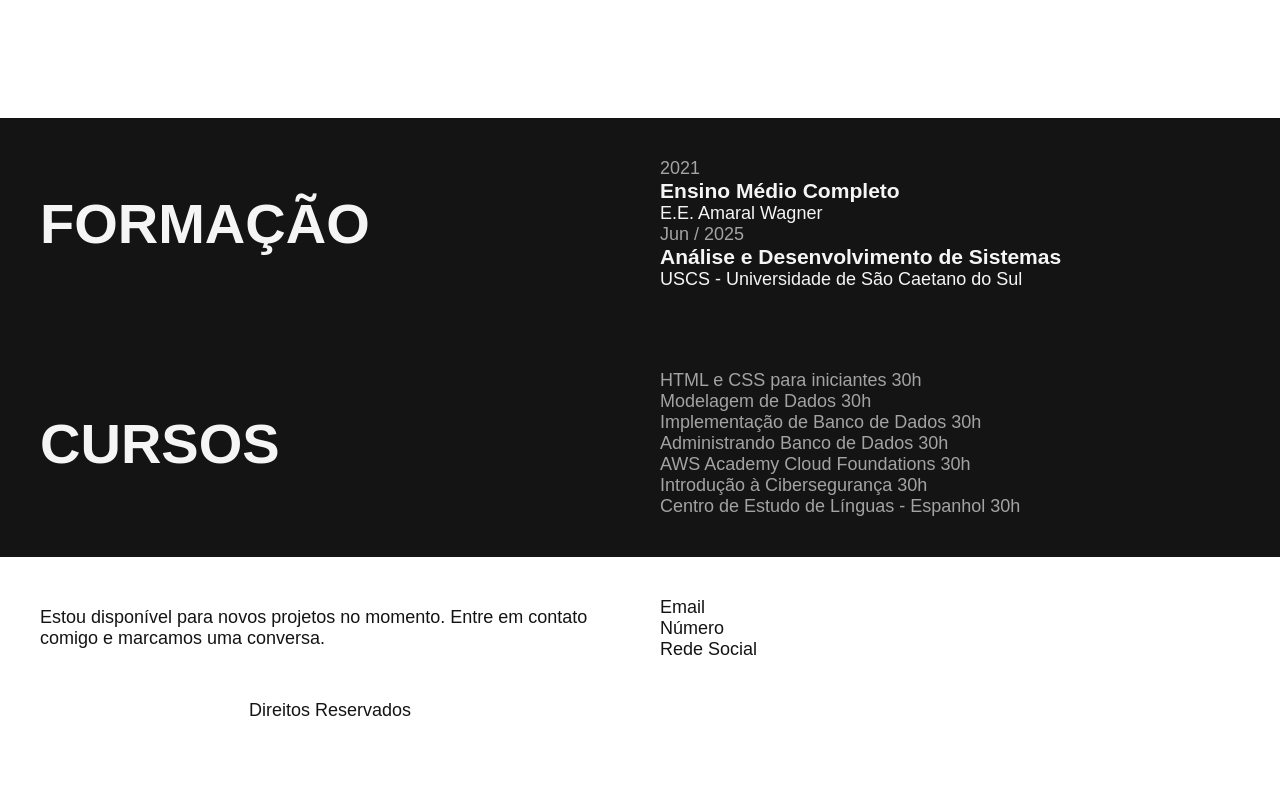
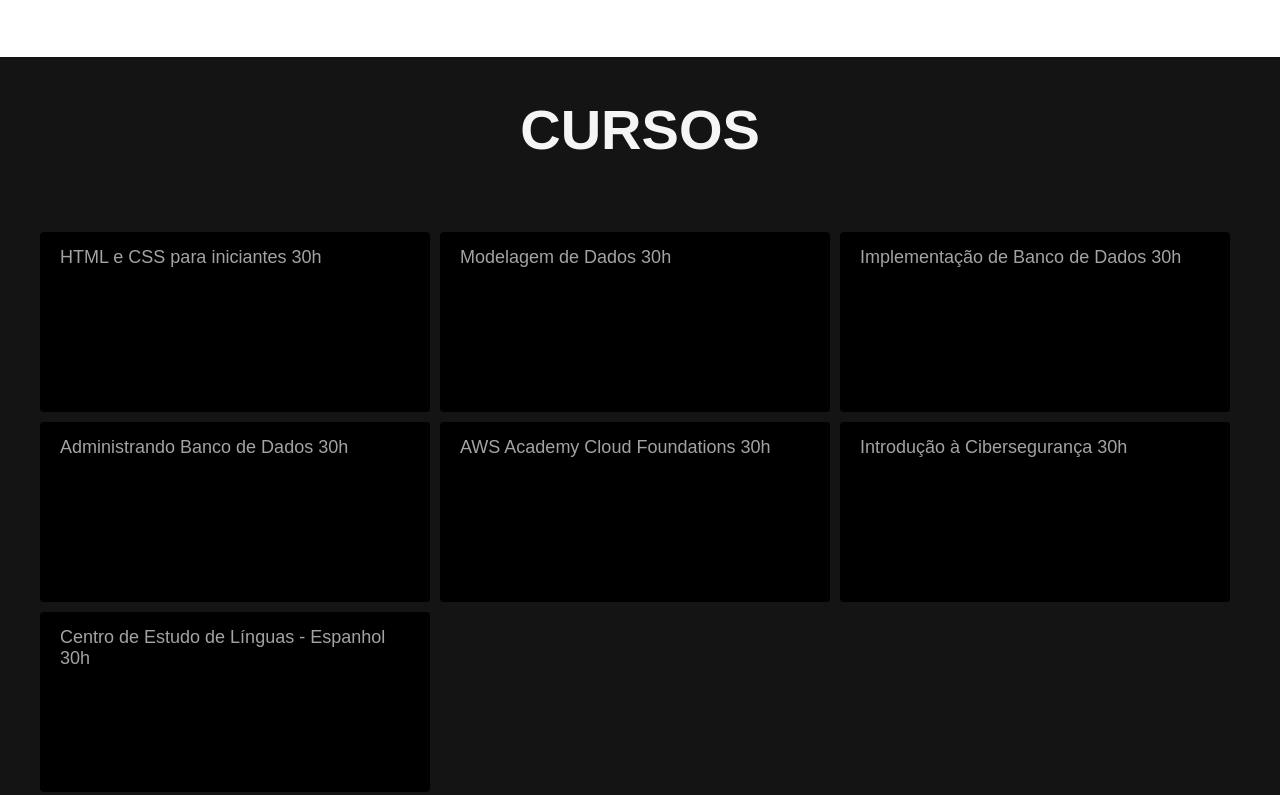
Before and after one commit to LisboaNi/lisboani.github.io, a plain HTML site: page src/index.html in a window 1280 px wide. Shown: the part 1652-2447 px from the top of the page. Before the commit the page ends 2413 px from the top, so only its background shows below. Drawn offline with Linux system fonts and the light colour scheme.

Commit message:
Done experience

```diff
--- a/src/css/style.css
+++ b/src/css/style.css
@@ -2,3 +2,4 @@
 @import "./theme/header.css";
 @import "./theme/about.css";
 @import "./theme/experience.css";
+@import "./theme/academic.css";
--- a/src/css/theme/about.css
+++ b/src/css/theme/about.css
@@ -7,7 +7,7 @@
   gap: 20px;
 }
 
-.black-one{
+.black-one {
   position: relative;
   overflow: hidden;
   z-index: 0;
--- /dev/null
+++ b/src/css/theme/academic.css
@@ -0,0 +1,33 @@
+/* FORMAÇÃO */
+
+.black-two {
+  height: 800px;
+}
+
+.curso {
+  display: grid;
+  grid-template-columns: 1fr;
+  gap: 20px;
+}
+
+.curso h2 {
+  text-align: center;
+  margin-bottom: 50px;
+}
+
+.curso-item {
+  display: flex;
+  flex-wrap: wrap;
+  gap: 10px;
+}
+
+.curso-item li {
+  background: black;
+  /* background: #f5f5f5; */
+  border-radius: 4px;
+  padding: 15px 20px;
+  width: 350px;
+  height: 150px;
+  word-wrap: break-word;
+  margin: 0;
+}
--- a/src/css/theme/experience.css
+++ b/src/css/theme/experience.css
@@ -13,9 +13,10 @@
   margin: 0;
   display: grid;
   grid-template-columns: 1fr 1fr;
+  gap: 20px;
 }
 
-.exp h2{
+.exp h2 {
   margin-bottom: 50px;
 }
 
--- a/src/index.html
+++ b/src/index.html
@@ -1,11 +1,13 @@
 <!DOCTYPE html>
 <html lang="pt-br">
+
 <head>
     <meta charset="UTF-8">
     <meta name="viewport" content="width=device-width, initial-scale=1.0">
     <title>Portfolio</title>
     <link rel="stylesheet" href="./css/style.css">
 </head>
+
 <body>
 
     <header>
@@ -23,8 +25,8 @@
     <main>
         <div class="main">
             <div class="intro">
-            <h1>Nicoli Gabrielli <br> <span class="blue">Reichert Lisboa</span> </h1>
-            <p><strong>Desenvolvedora Júnior</strong> | Back-End & Front-End</p>
+                <h1>Nicoli Gabrielli <br> <span class="blue">Reichert Lisboa</span> </h1>
+                <p><strong>Desenvolvedora Júnior</strong> | Back-End & Front-End</p>
             </div>
         </div>
     </main>
@@ -41,6 +43,22 @@
                     <p><span>Busco oportunidades para crescer profissionalmente e aplicar o que aprendi em novos desafios!</span></p>
                 </div>
             </div>
+            <!-- <div class="for">
+                <h2>Formação</h2>
+
+                <div class="for-item">
+                    <ul>
+                        <li><span class="absolute">2021</span>
+                            <h3>Ensino Médio Completo</h3>
+                            <p>E.E. Amaral Wagner</p>
+                        </li>
+                        <li><span class="absolute">Jun / 2025</span>
+                            <h3>Análise e Desenvolvimento de Sistemas</h3>
+                            <p>USCS - Universidade de São Caetano do Sul</p>
+                        </li>
+                    </ul>
+                </div>
+            </div>
             <div class="about-me">
                 <ul class="about-hab">
                     <li>HTML</li>
@@ -53,7 +71,7 @@
                     <li>Node.js</li>
                     <li>Preset</li>
                 </ul>
-            </div>
+            </div> -->
         </div>
     </section>
 
@@ -118,27 +136,10 @@
     </section>
 
     <section class="black-two">
-        <div class="for">
-            <h2>Formação</h2>
-
-            <div class="for-item">
-                <ul>
-                    <li><span class="absolute">2021</span>
-                        <h3>Ensino Médio Completo</h3>
-                        <p>E.E. Amaral Wagner</p>
-                    </li>
-                    <li><span class="absolute">Jun / 2025</span>
-                        <h3>Análise e Desenvolvimento de Sistemas</h3>
-                        <p>USCS - Universidade de São Caetano do Sul</p>
-                    </li>
-                </ul>
-            </div>
-        </div>
-
         <div class="curso">
             <h2>Cursos</h2>
-            <div class="curso-item">
-                <ul>
+            <div>
+                <ul class="curso-item">
                     <li class="absolute">
                         <p>HTML e CSS para iniciantes <span>30h</span></p>
                     </li>
@@ -181,4 +182,5 @@
     </footer>
 
 </body>
+
 </html>
```
Also changed, not shown: src/css/global/global.css (+8 -4 lines), src/css/theme/header.css (indentation only). Lines whose indentation alone changed are shown as unchanged.
